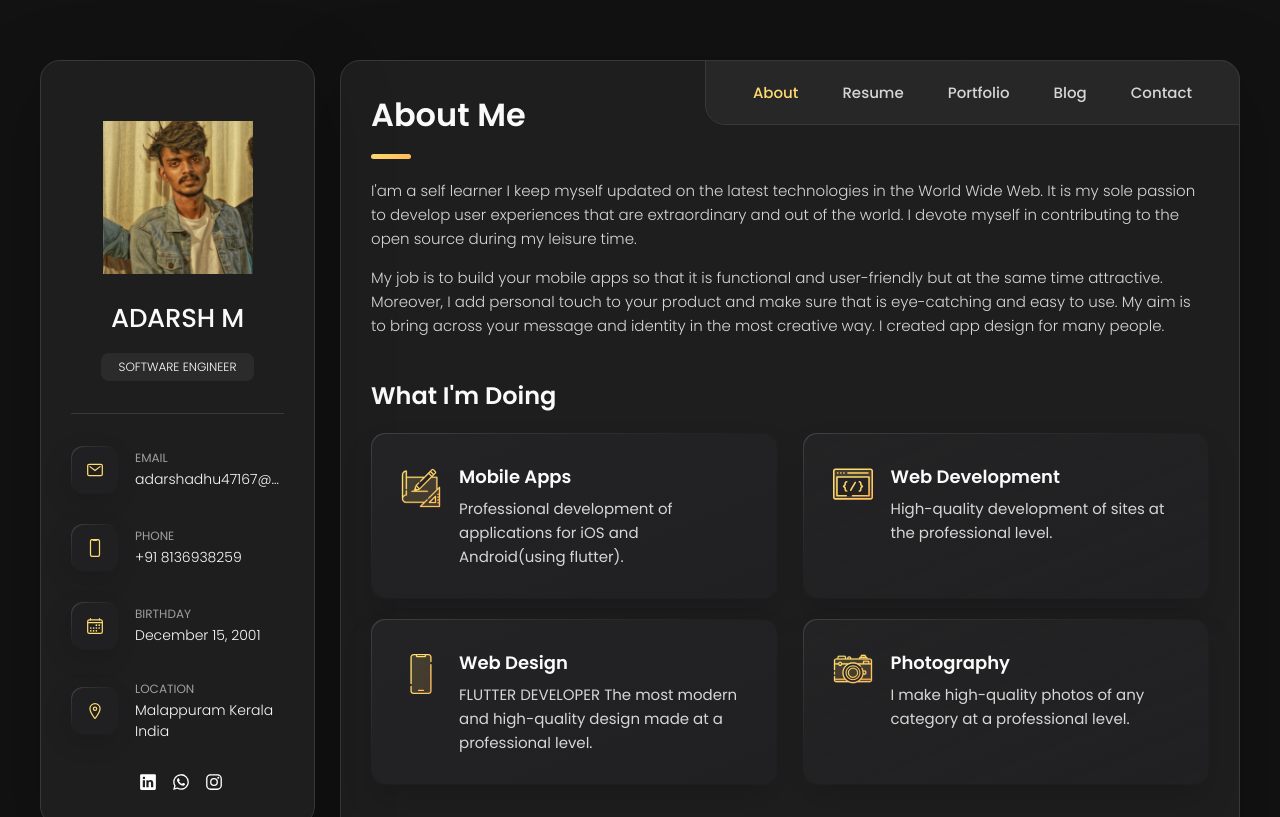
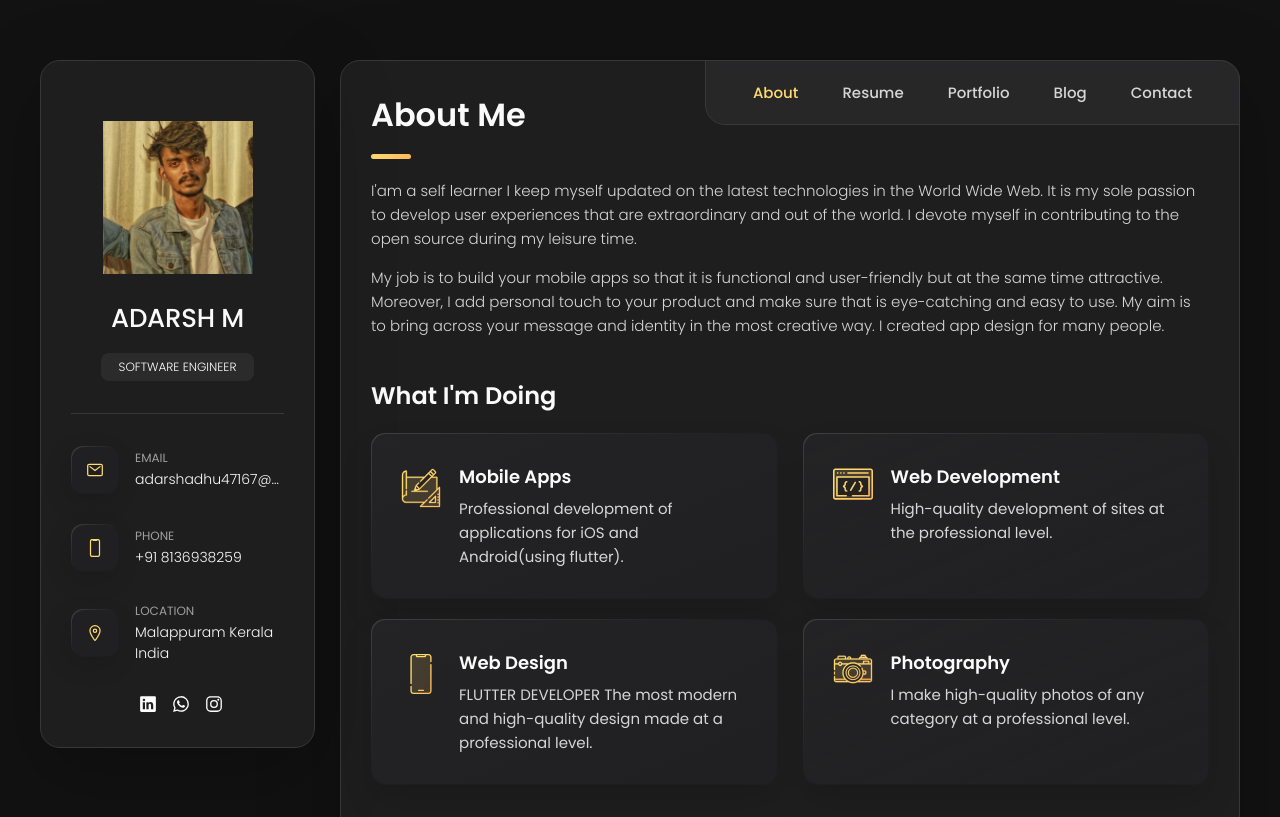
Before and after one commit to aadhitechie/personal, a plain HTML site: page index.html in a window 1280 px wide. Shown: the top 817 px of the page. Drawn offline with nearby package versions, Linux system fonts and the light colour scheme.

```diff
--- a/index.html
+++ b/index.html
@@ -83,19 +83,19 @@
 
           </li>
 
-          <li class="contact-item">
+          <!-- <li class="contact-item">
 
             <div class="icon-box">
               <ion-icon name="calendar-outline"></ion-icon>
             </div>
 
             <div class="contact-info">
-              <p class="contact-title">Birthday</p>
+              <p class="contact-title"></p>
 
-              <time datetime="1982-06-23">December 15, 2001</time>
+              <time datetime="1982-06-23"></time>
             </div>
 
-          </li>
+          </li> -->
 
           <li class="contact-item">
 
```
